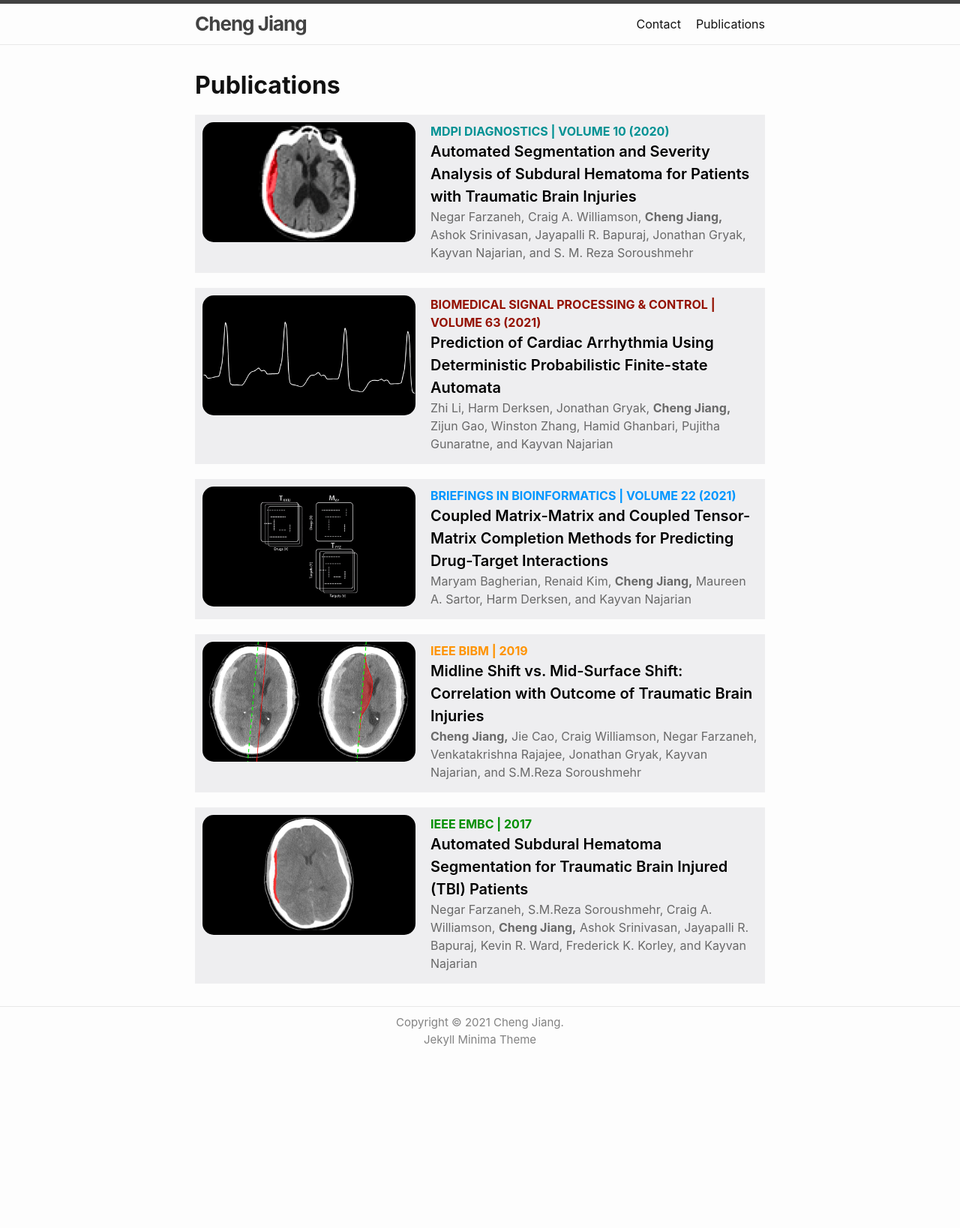
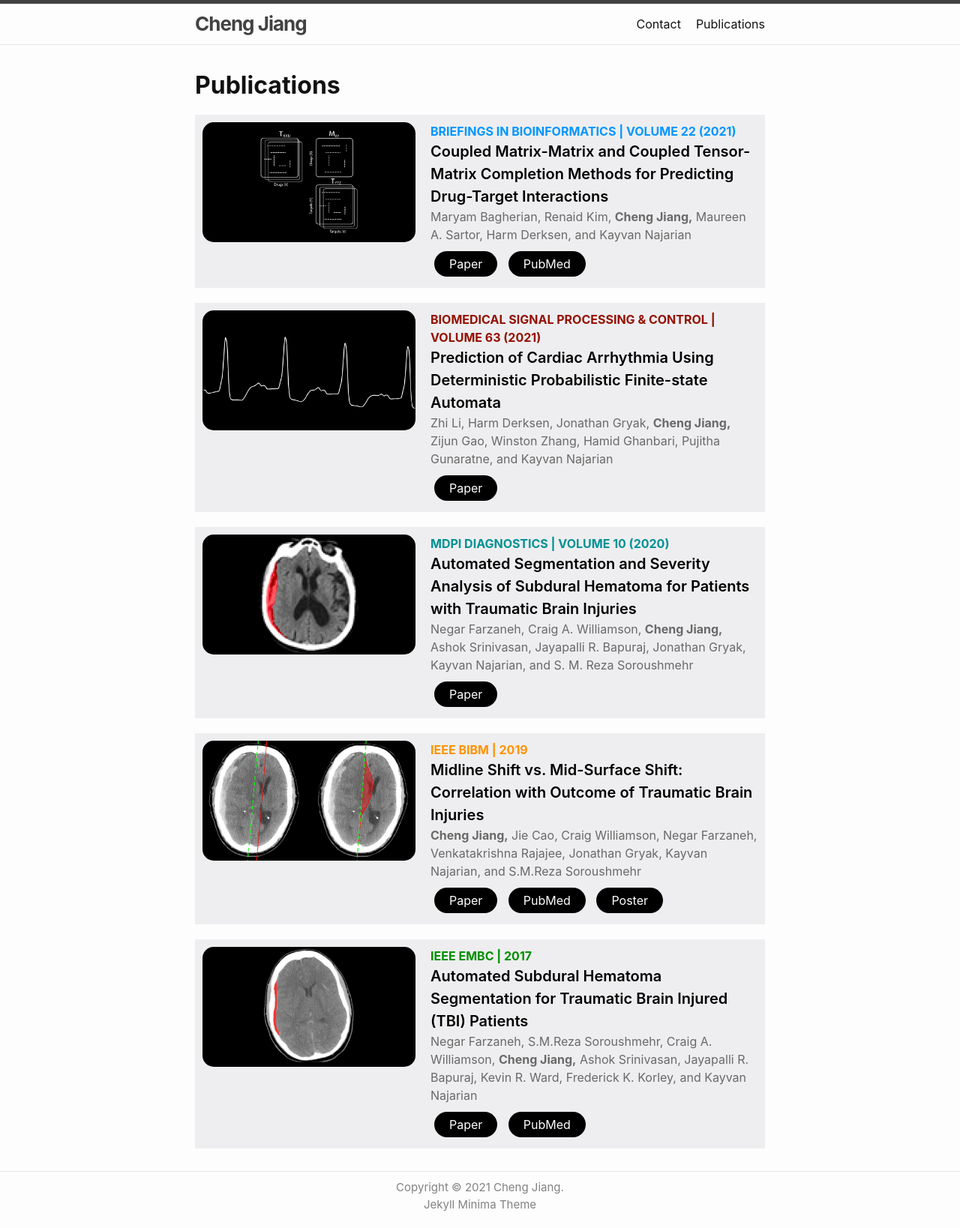
Before and after one commit to chengjia63/chengjia63.github.io, a Jekyll site: the page built from publications.md, in a window 1280 px wide. Shown: the whole page at 75% size. Built offline with Jekyll 4.4.1, drawn with Linux system fonts in a browser that asks for light colours; before the commit the page ends 1418 px from its top, so only the background shows below that.

Commit message:
added pills

```diff
--- a/_layouts/publications.html
+++ b/_layouts/publications.html
@@ -3,21 +3,24 @@ layout: default
 ---
 <div class="post-content">
     <h2><b>Publications</b></h2>
-
     <div class="pubcard">
         <div class="publeft">
-            <img src="/assets/images/farzaneh2020automated.png" class="pc-profile">
+            <img src="/assets/images/bagherian2020coupled.png" class="pc-profile">
         </div>
         <div class="pubright">
-            <p style="color:#009193; margin-bottom: 0px;"><b>MDPI DIAGNOSTICS | VOLUME 10 (2020)</b></p>
-            <a class="publication" href="https://doi.org/10.3390/diagnostics10100773"> Automated
-                Segmentation and Severity Analysis of Subdural Hematoma for Patients
-                with Traumatic Brain Injuries</a>
+            <p style="color:#0096FF; margin-bottom: 0px;"><b>BRIEFINGS IN BIOINFORMATICS | VOLUME 22
+                    (2021)</b></p>
+            <a class="publication" href="https://doi.org/10.1093/bib/bbaa025">
+                Coupled Matrix-Matrix and Coupled Tensor-Matrix Completion Methods for
+                Predicting Drug-Target Interactions</a>
             <p style="color:#696969;">
-                Negar Farzaneh, Craig A. Williamson, <b>Cheng Jiang,</b> Ashok
-                Srinivasan, Jayapalli R. Bapuraj, Jonathan Gryak, Kayvan Najarian, and
-                S. M. Reza Soroushmehr
+                Maryam Bagherian, Renaid Kim, <b>Cheng Jiang,</b> Maureen A. Sartor,
+                Harm Derksen, and Kayvan Najarian
             </p>
+            <div class="pill">
+                <a href="https://doi.org/10.1093/bib/bbaa025">Paper</a>
+                <a href="https://pubmed.ncbi.nlm.nih.gov/32186716/">PubMed</a>
+            </div>
         </div>
     </div>
     <div class="pubcard">
@@ -34,22 +37,28 @@ layout: default
                 Zhi Li, Harm Derksen, Jonathan Gryak, <b>Cheng Jiang,</b> Zijun Gao,
                 Winston Zhang, Hamid Ghanbari, Pujitha Gunaratne, and Kayvan Najarian
             </p>
+            <div class="pill">
+                <a href="https://doi.org/10.1016/j.bspc.2020.102200">Paper</a>
+            </div>
         </div>
     </div>
     <div class="pubcard">
         <div class="publeft">
-            <img src="/assets/images/bagherian2020coupled.png" class="pc-profile">
+            <img src="/assets/images/farzaneh2020automated.png" class="pc-profile">
         </div>
         <div class="pubright">
-            <p style="color:#0096FF; margin-bottom: 0px;"><b>BRIEFINGS IN BIOINFORMATICS | VOLUME 22
-                    (2021)</b></p>
-            <a class="publication" href="https://doi.org/10.1093/bib/bbaa025">
-                Coupled Matrix-Matrix and Coupled Tensor-Matrix Completion Methods for
-                Predicting Drug-Target Interactions</a>
+            <p style="color:#009193; margin-bottom: 0px;"><b>MDPI DIAGNOSTICS | VOLUME 10 (2020)</b></p>
+            <a class="publication" href="https://doi.org/10.3390/diagnostics10100773"> Automated
+                Segmentation and Severity Analysis of Subdural Hematoma for Patients
+                with Traumatic Brain Injuries</a>
             <p style="color:#696969;">
-                Maryam Bagherian, Renaid Kim, <b>Cheng Jiang,</b> Maureen A. Sartor,
-                Harm Derksen, and Kayvan Najarian
+                Negar Farzaneh, Craig A. Williamson, <b>Cheng Jiang,</b> Ashok
+                Srinivasan, Jayapalli R. Bapuraj, Jonathan Gryak, Kayvan Najarian, and
+                S. M. Reza Soroushmehr
             </p>
+            <div class="pill">
+                <a href="https://doi.org/10.3390/diagnostics10100773">Paper</a>
+            </div>
         </div>
     </div>
     <div class="pubcard">
@@ -66,6 +75,11 @@ layout: default
                 Venkatakrishna Rajajee, Jonathan Gryak, Kayvan Najarian, and S.M.Reza
                 Soroushmehr
             </p>
+            <div class="pill">
+                <a href="https://ieeexplore.ieee.org/document/8983159">Paper</a>
+                <a href="https://pubmed.ncbi.nlm.nih.gov/33569243/">PubMed</a>
+                <a href="/assets/posters/jiang2019midline.pdf">Poster</a>
+            </div>
         </div>
     </div>
     <div class="pubcard">
@@ -82,6 +96,10 @@ layout: default
                     Jiang,</b> Ashok Srinivasan, Jayapalli R. Bapuraj, Kevin R. Ward,
                 Frederick K. Korley, and Kayvan Najarian
             </p>
+            <div class="pill">
+                <a href="https://ieeexplore.ieee.org/document/8037505">Paper</a>
+                <a href="https://pubmed.ncbi.nlm.nih.gov/29060546/">PubMed</a>
+            </div>
         </div>
     </div>
 </div>
--- a/_sass/minima/_layout.scss
+++ b/_sass/minima/_layout.scss
@@ -558,5 +558,25 @@
     min-width: 160px;
     width: 80%;
     border-radius: 15px;
+  }
 }
+.pill a{
+  background-color: #000000;
+  border: none;
+  color: white;
+  padding: $spacing-unit / 2;
+  padding-left: $spacing-unit *2;
+  padding-right:$spacing-unit * 2;
+  text-align: center;
+  text-decoration: none;
+  font-size: medium;
+  display: inline-block;
+  margin: $spacing-unit / 2;
+  cursor: pointer;
+  border-radius: 30px;
 }
+
+.pill a:hover {
+  background-color: #222222;
+  color: white;
+}
```
Also changed, not shown: _layouts/index.html (+8 -3 lines), Gemfile.lock, 1 other file.
